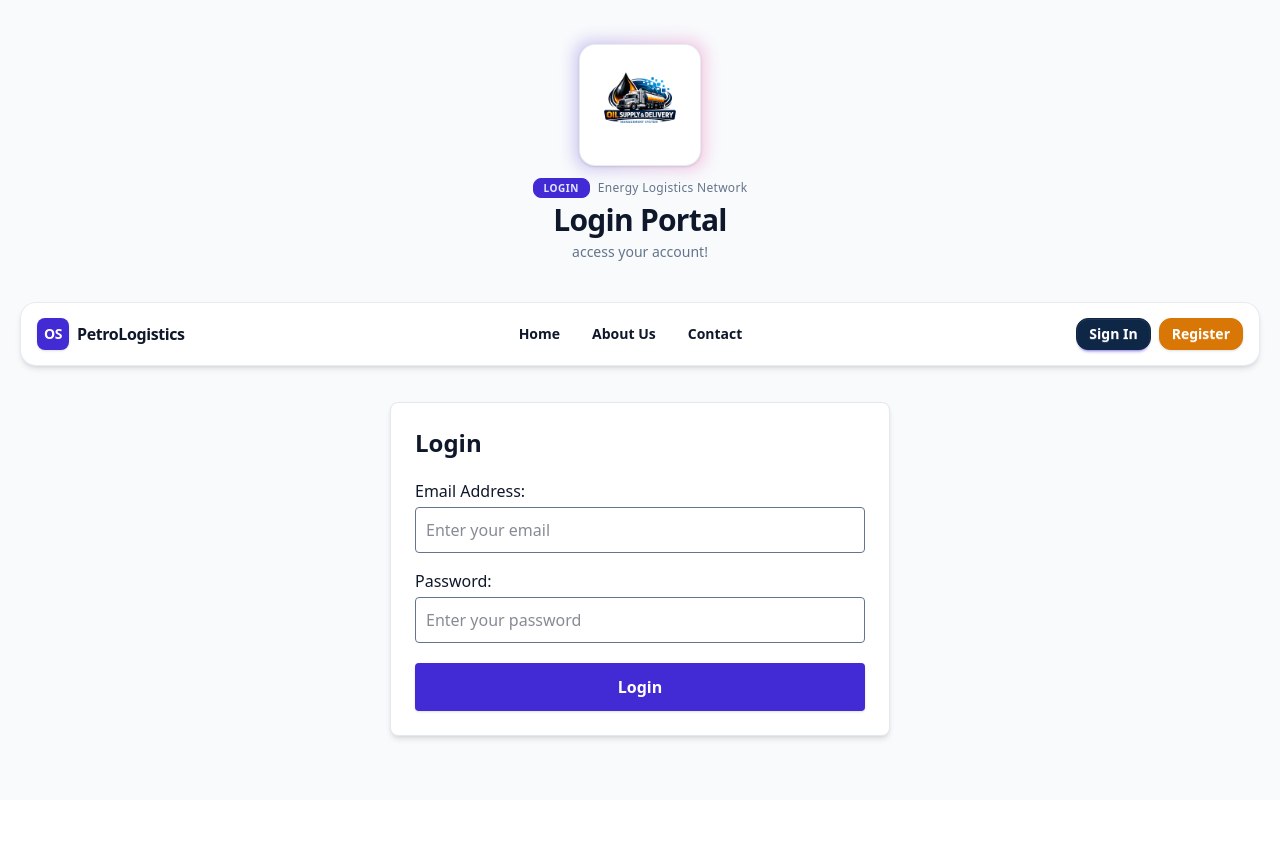
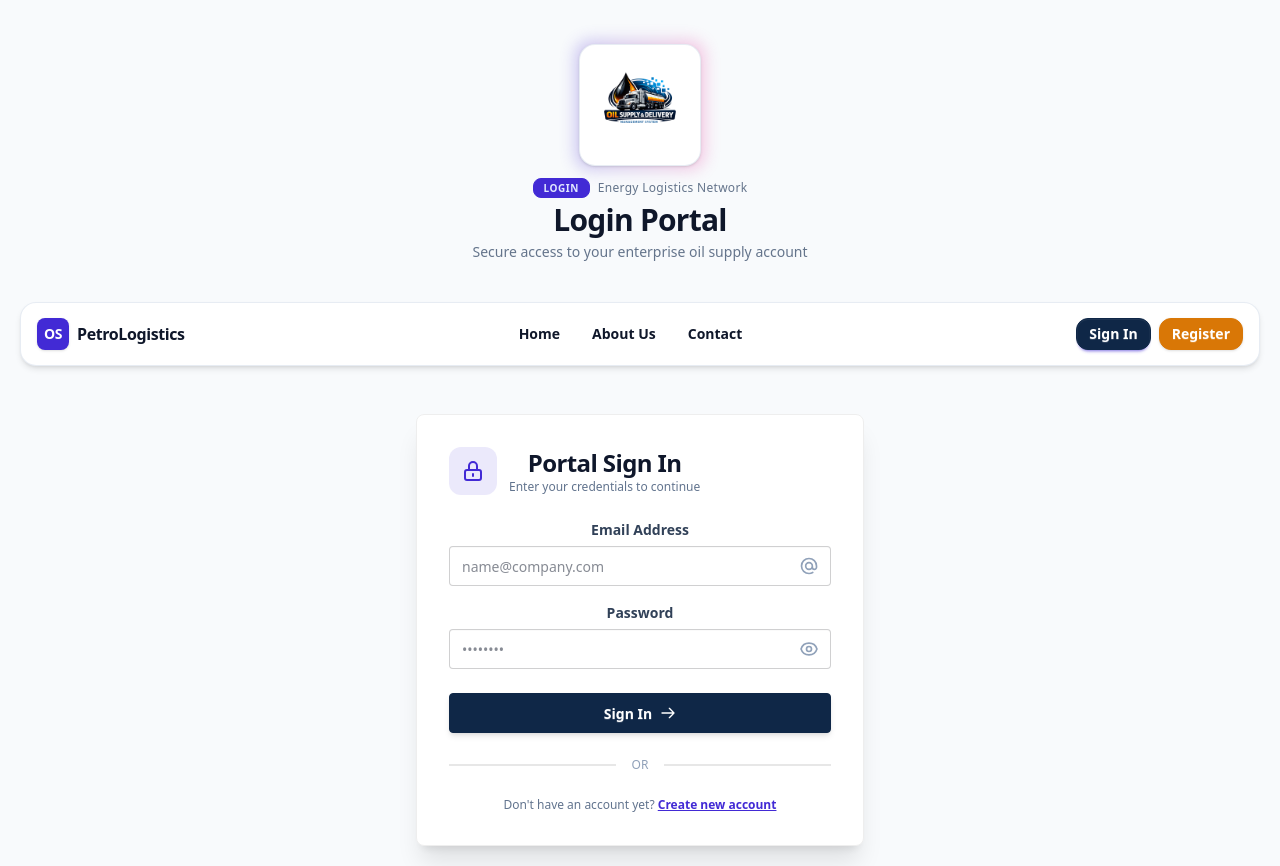
Before and after one commit to MirEashanZaman/Oil-Supply-Delivery-Management-System-Frontend, a Next.js app: page /login in a window 1280 px wide. Before the commit the page ends 800 px from the top, so only its background shows below. Built offline with nearby package versions, Linux system fonts and the light colour scheme.

Commit message:
Upgrade login page with DaisyUI card, input, alert, and button components

```diff
--- a/app/login/page.tsx
+++ b/app/login/page.tsx
@@ -170,65 +170,129 @@ export default function Login() {
     };
 
     return (
-        <>
-            <MyHeader name="Login" message="access your account!" />
+        <div className="w-full flex flex-col items-center">
+            <MyHeader name="Login" message="Secure access to your enterprise oil supply account" />
             <MyNavigation />
 
-            <div className="mt-5 w-full max-w-[500px] bg-card-white p-6 rounded-lg border border-[#E2E8F0] shadow-md text-left">
-                <h1 className="mt-0 text-dark-slate mb-5 text-2xl font-bold">Login</h1>
+            <div className="mt-8 w-full max-w-md">
+                <div className="card bg-base-100 shadow-xl border border-base-300">
+                    <div className="card-body p-6 sm:p-8">
+                        <div className="flex items-center gap-3 mb-4">
+                            <div className="p-3 bg-primary/10 text-primary rounded-xl">
+                                <svg className="w-6 h-6" fill="none" stroke="currentColor" viewBox="0 0 24 24">
+                                    <path strokeLinecap="round" strokeLinejoin="round" strokeWidth="2" d="M12 15v2m-6 4h12a2 2 0 002-2v-6a2 2 0 00-2-2H6a2 2 0 00-2 2v6a2 2 0 002 2zm10-10V7a4 4 0 00-8 0v4h8z" />
+                                </svg>
+                            </div>
+                            <div>
+                                <h1 className="text-2xl font-bold text-slate-900 tracking-tight">Portal Sign In</h1>
+                                <p className="text-xs text-slate-500 font-medium">Enter your credentials to continue</p>
+                            </div>
+                        </div>
 
                         {successMessage && (
-                    <p className="text-success-green font-bold mb-4">{successMessage}</p>
+                            <div role="alert" className="alert alert-success shadow-sm mb-5 text-sm py-3">
+                                <svg className="w-5 h-5 shrink-0 stroke-current" fill="none" viewBox="0 0 24 24">
+                                    <path strokeLinecap="round" strokeLinejoin="round" strokeWidth="2" d="M9 12l2 2 4-4m6 2a9 9 0 11-18 0 9 9 0 0118 0z" />
+                                </svg>
+                                <span>{successMessage}</span>
+                            </div>
                         )}
 
                         {errors.form && (
-                    <p className="text-error-red font-bold mb-4">{errors.form}</p>
+                            <div role="alert" className="alert alert-error shadow-sm mb-5 text-sm py-3 text-white bg-error">
+                                <svg className="w-5 h-5 shrink-0 stroke-current" fill="none" viewBox="0 0 24 24">
+                                    <path strokeLinecap="round" strokeLinejoin="round" strokeWidth="2" d="M10 14l2-2m0 0l2-2m-2 2l-2-2m2 2l2 2m7-2a9 9 0 11-18 0 9 9 0 0118 0z" />
+                                </svg>
+                                <span>{errors.form}</span>
+                            </div>
                         )}
 
-                <form onSubmit={handleSubmit} noValidate>
-                    <div className="mb-4">
-                        <label htmlFor="email" className="block mb-1 font-medium text-dark-slate">
-                            Email Address:
+                        <form onSubmit={handleSubmit} noValidate className="space-y-4">
+                            <div className="form-control w-full">
+                                <label className="label pb-1.5" htmlFor="email">
+                                    <span className="label-text font-semibold text-slate-700">Email Address</span>
                                 </label>
+                                <div className="relative">
                                     <input
                                         id="email"
                                         type="email"
                                         value={email}
-                            placeholder="Enter your email"
+                                        placeholder="name@company.com"
                                         onChange={(e) => setEmail(e.target.value)}
-                            className="w-full p-2.5 border border-secondary-gray rounded bg-card-white text-dark-slate outline-none transition focus:border-primary focus:ring-3 focus:ring-primary/15"
+                                        className={`input input-bordered w-full pr-10 focus:outline-primary transition ${errors.email ? "input-error" : ""}`}
                                     />
+                                    <span className="absolute inset-y-0 right-0 flex items-center pr-3 pointer-events-none text-slate-400">
+                                        <svg className="w-5 h-5" fill="none" stroke="currentColor" viewBox="0 0 24 24">
+                                            <path strokeLinecap="round" strokeLinejoin="round" strokeWidth="2" d="M16 12a4 4 0 10-8 0 4 4 0 008 0zm0 0v1.5a2.5 2.5 0 005 0V12a9 9 0 10-9 9m4.5-1.206a8.959 8.959 0 01-4.5 1.207" />
+                                        </svg>
+                                    </span>
+                                </div>
                                 {errors.email && (
-                            <span className="text-error-red text-sm block mt-1">{errors.email}</span>
+                                    <span className="text-error text-xs font-medium mt-1.5">{errors.email}</span>
                                 )}
                             </div>
 
-                    <div className="mb-5">
-                        <label htmlFor="password" className="block mb-1 font-medium text-dark-slate">
-                            Password:
+                            <div className="form-control w-full">
+                                <label className="label pb-1.5" htmlFor="password">
+                                    <span className="label-text font-semibold text-slate-700">Password</span>
                                 </label>
+                                <div className="relative">
                                     <input
                                         id="password"
                                         type="password"
                                         value={password}
-                            placeholder="Enter your password"
+                                        placeholder="••••••••"
                                         onChange={(e) => setPassword(e.target.value)}
-                            className="w-full p-2.5 border border-secondary-gray rounded bg-card-white text-dark-slate outline-none transition focus:border-primary focus:ring-3 focus:ring-primary/15"
+                                        className={`input input-bordered w-full pr-10 focus:outline-primary transition ${errors.password ? "input-error" : ""}`}
                                     />
+                                    <span className="absolute inset-y-0 right-0 flex items-center pr-3 pointer-events-none text-slate-400">
+                                        <svg className="w-5 h-5" fill="none" stroke="currentColor" viewBox="0 0 24 24">
+                                            <path strokeLinecap="round" strokeLinejoin="round" strokeWidth="2" d="M15 12a3 3 0 11-6 0 3 3 0 016 0z" />
+                                            <path strokeLinecap="round" strokeLinejoin="round" strokeWidth="2" d="M2.458 12C3.732 7.943 7.523 5 12 5c4.478 0 8.268 2.943 9.542 7-1.274 4.057-5.064 7-9.542 7-4.477 0-8.268-2.943-9.542-7z" />
+                                        </svg>
+                                    </span>
+                                </div>
                                 {errors.password && (
-                            <span className="text-error-red text-sm block mt-1">{errors.password}</span>
+                                    <span className="text-error text-xs font-medium mt-1.5">{errors.password}</span>
                                 )}
                             </div>
 
+                            <div className="pt-2">
                                 <button
                                     type="submit"
                                     disabled={isSubmitting}
-                        className="w-full bg-primary text-white border-none py-3 px-4 rounded text-base font-semibold cursor-pointer transition hover:bg-primary/95 shadow-sm disabled:bg-primary/50"
+                                    className="btn btn-primary w-full shadow-md text-white font-semibold flex items-center justify-center gap-2"
                                 >
-                        {isSubmitting ? "Logging in..." : "Login"}
+                                    {isSubmitting ? (
+                                        <>
+                                            <span className="loading loading-spinner loading-sm"></span>
+                                            Authenticating...
+                                        </>
+                                    ) : (
+                                        <>
+                                            <span>Sign In</span>
+                                            <svg className="w-4 h-4" fill="none" stroke="currentColor" viewBox="0 0 24 24">
+                                                <path strokeLinecap="round" strokeLinejoin="round" strokeWidth="2" d="M14 5l7 7m0 0l-7 7m7-7H3" />
+                                            </svg>
+                                        </>
+                                    )}
                                 </button>
+                            </div>
                         </form>
+
+                        <div className="divider text-xs text-slate-400 my-4">OR</div>
+
+                        <div className="text-center">
+                            <p className="text-xs text-slate-500">
+                                Don&apos;t have an account yet?{" "}
+                                <a href="/registration" className="link link-primary font-semibold hover:underline">
+                                    Create new account
+                                </a>
+                            </p>
                         </div>
-        </>
+                    </div>
+                </div>
+            </div>
+        </div>
     );
 }
```
Lines whose indentation alone changed are shown as unchanged.
